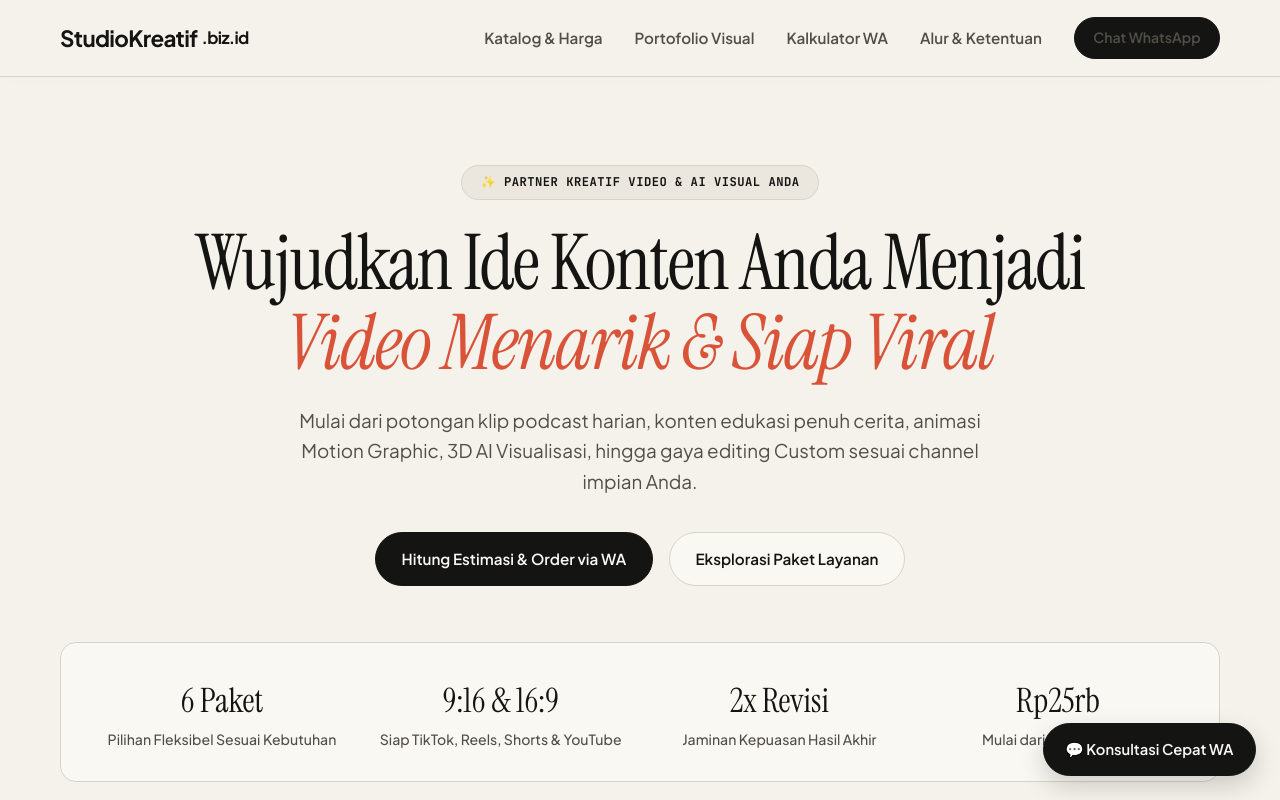
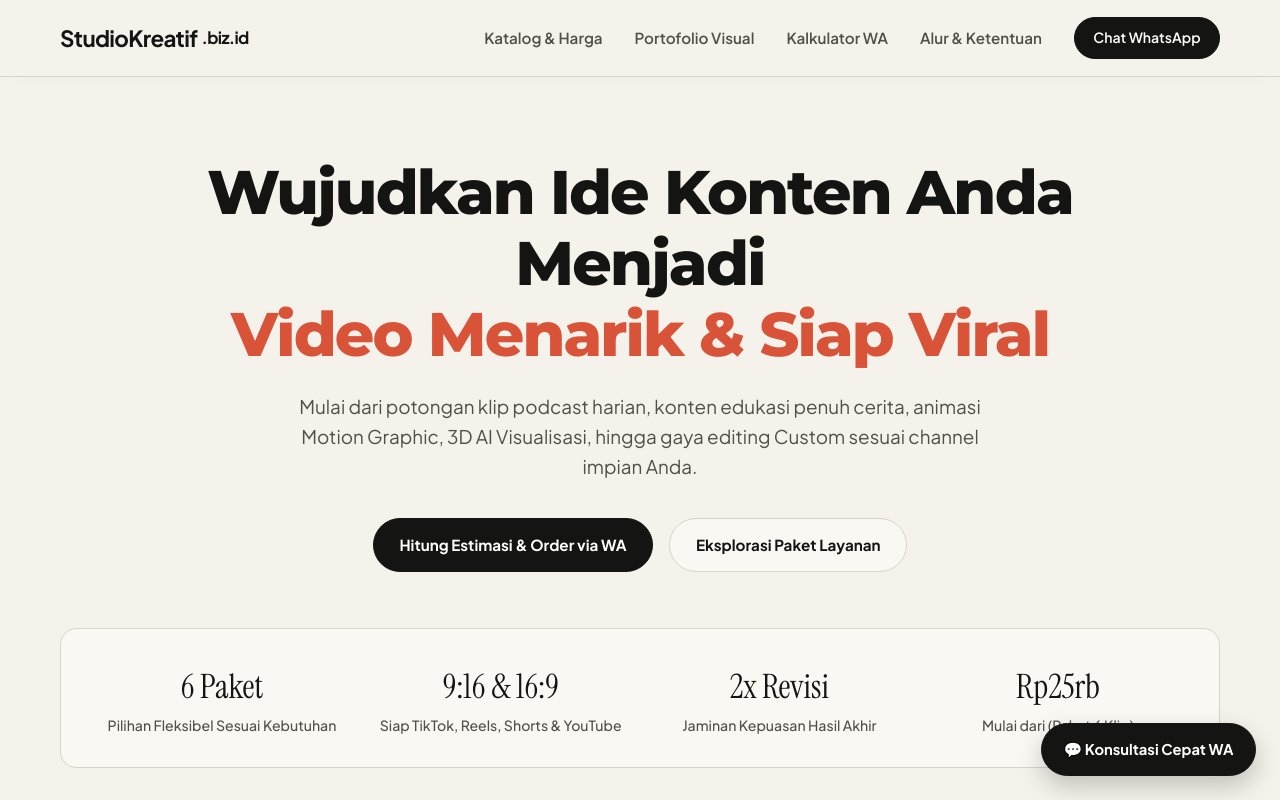
Before and after one commit to magic1394/studio-kreatif, a website built with Vite: page index.html in a window 1280 px wide. Shown: the top 800 px of the page. Built offline with nearby package versions, Linux system fonts and the light colour scheme.

Commit message:
Hapus badge hero, font Montserrat bold judul, kontras tombol WA, fix badge terpotong, perbesar visual portofolio

```diff
--- a/index.html
+++ b/index.html
@@ -12,7 +12,7 @@
     <link rel="preconnect" href="https://fonts.googleapis.com" />
     <link rel="preconnect" href="https://fonts.gstatic.com" crossorigin />
     <link
-      href="https://fonts.googleapis.com/css2?family=Instrument+Serif:ital@0;1&family=JetBrains+Mono:wght@500;700&family=Plus+Jakarta+Sans:wght@400;500;600;700&display=swap"
+      href="https://fonts.googleapis.com/css2?family=Instrument+Serif:ital@0;1&family=JetBrains+Mono:wght@500;700&family=Montserrat:wght@700;800;900&family=Plus+Jakarta+Sans:wght@400;500;600;700&display=swap"
       rel="stylesheet"
     />
   </head>
--- a/src/modules/renderHero.js
+++ b/src/modules/renderHero.js
@@ -32,7 +32,6 @@ export function renderHero(siteConfig) {
 
   heroContainer.innerHTML = `
     <div class="container">
-      <span class="hero-badge">${siteConfig.hero.badge}</span>
       <h1 class="hero-title">
         ${siteConfig.hero.title} <br/>
         <span class="text-gradient">${siteConfig.hero.titleHighlight}</span>
--- a/src/styles/components.css
+++ b/src/styles/components.css
@@ -6,7 +6,7 @@
   gap: 0.55rem;
   padding: 0.85rem 1.6rem;
   border-radius: var(--radius-full);
-  font-weight: 600;
+  font-weight: 700;
   font-size: 0.95rem;
   transition: all var(--transition-fast);
   cursor: pointer;
@@ -14,17 +14,18 @@
 
 .btn-primary,
 .btn-wa {
-  background: var(--accent-primary);
-  color: #FAF8F3;
+  background: var(--accent-primary) !important;
+  color: #FFFFFF !important;
   border: 1px solid var(--accent-primary);
   box-shadow: none;
+  font-weight: 700;
 }
 
 .btn-primary:hover,
 .btn-wa:hover {
-  background: #2D2A26;
+  background: #2D2A26 !important;
   border-color: #2D2A26;
-  color: #FAF8F3;
+  color: #FFFFFF !important;
   transform: translateY(-2px);
 }
 
@@ -42,33 +43,30 @@
 
 /* Hero Section */
 .hero-section {
-  padding: 5.5rem 0 4rem;
+  padding: 5rem 0 4rem;
   text-align: center;
 }
 
 .hero-badge {
-  display: inline-block;
-  padding: 0.4rem 1.15rem;
-  border-radius: var(--radius-full);
-  background: var(--bg-secondary);
-  border: 1px solid var(--border-subtle);
-  color: var(--text-primary);
-  font-family: var(--font-mono);
-  font-size: 0.76rem;
-  font-weight: 600;
-  letter-spacing: 0.04em;
-  margin-bottom: 1.5rem;
+  display: none;
 }
 
 .hero-title {
-  font-family: var(--font-serif);
-  font-size: clamp(3rem, 6.5vw, 4.8rem);
-  font-weight: 400;
-  line-height: 1.04;
-  letter-spacing: -0.02em;
+  font-family: 'Montserrat', sans-serif;
+  font-size: clamp(2.35rem, 5.2vw, 3.85rem);
+  font-weight: 800;
+  line-height: 1.15;
+  letter-spacing: -0.03em;
   color: var(--text-primary);
-  max-width: 920px;
+  max-width: 960px;
   margin: 0 auto 1.35rem;
+}
+
+.hero-title .text-gradient {
+  font-family: 'Montserrat', sans-serif;
+  font-weight: 800;
+  font-style: normal;
+  color: var(--accent-amber);
 }
 
 .hero-subtitle {
@@ -164,7 +162,7 @@
   display: flex;
   align-items: center;
   justify-content: space-between;
-  margin-bottom: 1.25rem;
+  margin-bottom: 0.75rem;
   padding: 0 0.25rem;
 }
 
@@ -233,7 +231,8 @@
   scroll-behavior: smooth;
   -webkit-overflow-scrolling: touch;
   scrollbar-width: none;
-  padding: 0.5rem 0.25rem 1.5rem;
+  /* Ruang atas 1.85rem agar badge Best Value / Visual Modern tidak terpotong */
+  padding: 1.85rem 0.5rem 1.5rem;
   cursor: grab;
   user-select: none;
   align-items: stretch;
@@ -364,11 +363,13 @@
   font-family: var(--font-mono);
   font-size: 0.72rem;
   font-weight: 700;
-  padding: 0.3rem 0.85rem;
+  padding: 0.35rem 0.9rem;
   border-radius: var(--radius-full);
   text-transform: uppercase;
   letter-spacing: 0.04em;
   box-shadow: none;
+  z-index: 5;
+  white-space: nowrap;
 }
 
 .card-cat {
@@ -469,7 +470,7 @@
   gap: 0.65rem;
 }
 
-/* Portfolio Cards */
+/* Portfolio Cards — Porsi Visual (Gambar/Video) Lebih Dominan */
 .portfolio-card {
   background: var(--bg-card);
   border: 1px solid var(--border-subtle);
@@ -489,7 +490,8 @@
 
 .portfolio-thumb {
   position: relative;
-  height: 205px;
+  /* Porsi gambar/video diperbesar menjadi 310px (mendominasi ~70% kartu) */
+  height: 310px;
   background: var(--bg-secondary);
   border-bottom: 1px solid var(--border-subtle);
   display: flex;
@@ -497,6 +499,7 @@
   justify-content: center;
   cursor: pointer;
   overflow: hidden;
+  flex-shrink: 0;
 }
 
 .portfolio-img {
@@ -558,7 +561,7 @@
 }
 
 .portfolio-body {
-  padding: 1.4rem;
+  padding: 1.15rem 1.35rem 1.35rem;
   flex-grow: 1;
   display: flex;
   flex-direction: column;
@@ -566,26 +569,27 @@
 
 .portfolio-stats {
   font-family: var(--font-mono);
-  font-size: 0.78rem;
+  font-size: 0.76rem;
   color: var(--accent-amber);
   font-weight: 600;
-  margin-bottom: 0.45rem;
+  margin-bottom: 0.35rem;
+  line-height: 1.3;
 }
 
 .portfolio-body h3 {
   font-family: var(--font-serif);
-  font-size: 1.45rem;
+  font-size: 1.35rem;
   font-weight: 400;
   letter-spacing: -0.01em;
   color: var(--text-primary);
-  margin-bottom: 0.45rem;
-  line-height: 1.2;
+  margin-bottom: 0.4rem;
+  line-height: 1.25;
 }
 
 .portfolio-body p {
-  font-size: 0.9rem;
+  font-size: 0.88rem;
   color: var(--text-secondary);
-  line-height: 1.5;
+  line-height: 1.48;
 }
 
 /* Interactive WA Gateway Calculator */
@@ -811,28 +815,33 @@
   height: 100%;
 }
 
-/* Floating WA Button */
+/* Floating WA Button — Kontras Tinggi */
 .floating-wa {
   position: fixed;
   bottom: 24px;
   right: 24px;
   z-index: 90;
-  background: var(--accent-primary);
-  color: #FAF8F3;
+  background: var(--accent-primary) !important;
+  color: #FFFFFF !important;
   padding: 0.85rem 1.35rem;
   border-radius: var(--radius-full);
-  font-weight: 600;
+  font-weight: 700;
   font-size: 0.92rem;
   border: 1px solid var(--accent-primary);
-  box-shadow: 0 10px 25px rgba(20, 20, 19, 0.18);
+  box-shadow: 0 10px 25px rgba(20, 20, 19, 0.22);
   display: flex;
   align-items: center;
   gap: 0.5rem;
   transition: transform var(--transition-fast), background var(--transition-fast);
 }
 
+.floating-wa span {
+  color: #FFFFFF !important;
+}
+
 .floating-wa:hover {
-  background: #2D2A26;
+  background: #2D2A26 !important;
   border-color: #2D2A26;
+  color: #FFFFFF !important;
   transform: translateY(-3px);
 }
--- a/src/styles/layout.css
+++ b/src/styles/layout.css
@@ -66,6 +66,16 @@ section#workflow {
 
 .nav-links a:hover {
   color: var(--accent-primary);
+}
+
+.nav-links a.btn-wa {
+  color: #FFFFFF !important;
+  background-color: var(--accent-primary) !important;
+}
+
+.nav-links a.btn-wa:hover {
+  color: #FFFFFF !important;
+  background-color: #2D2A26 !important;
 }
 
 .mobile-menu-btn {
```
